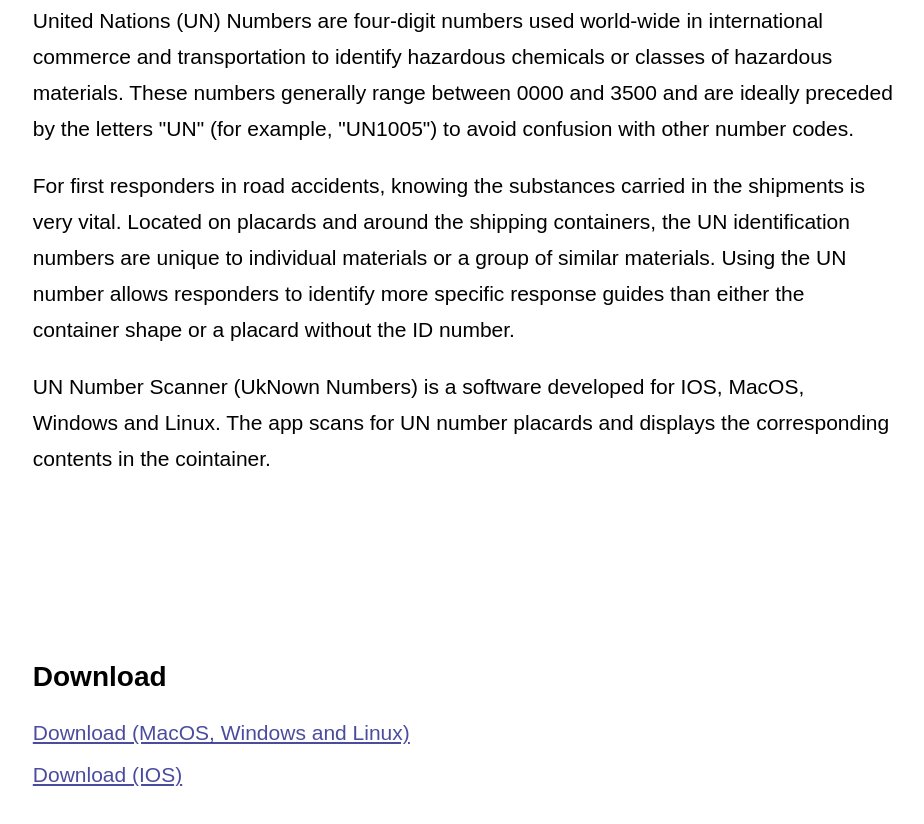
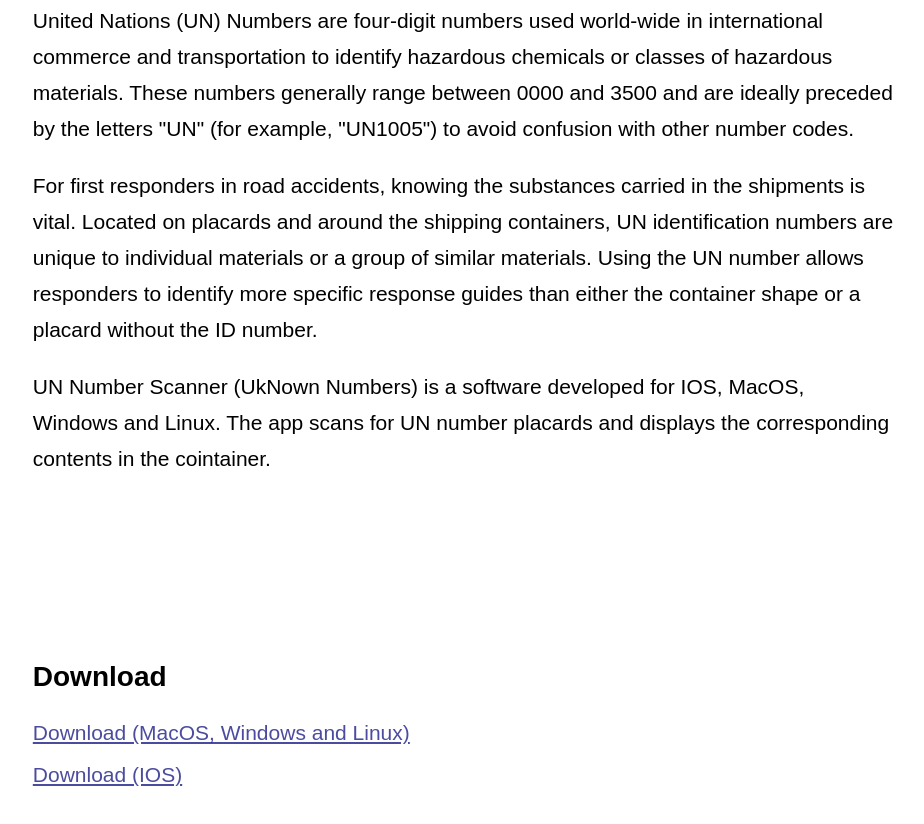
Before and after one commit to RayLi47/RayLi47.github.io, a plain HTML site: page index.html in a window 1280 px wide. Shown: the part 780-1604 px from the top of the page, without its empty margins (176-1100 px from the left). Drawn offline with Linux system fonts and the light colour scheme.

Commit message:
Update index.html

```diff
--- a/index.html
+++ b/index.html
@@ -47,7 +47,7 @@
           <p class='text'> United Nations (UN) Numbers are four-digit numbers used world-wide in international commerce and transportation to identify hazardous chemicals or classes of hazardous materials. These numbers generally range between 0000 and 3500 and are ideally preceded by the letters "UN" (for example, "UN1005") to avoid confusion with other number codes.
           </p>
 
-	  <p class='text text--1'> For first responders in road accidents, knowing the substances carried in the shipments is very vital. Located on placards and around the shipping containers, the UN identification numbers are unique to individual materials or a group of similar materials. Using the UN number allows responders to identify more specific response guides than either the container shape or a placard without the ID number.
+	  <p class='text text--1'> For first responders in road accidents, knowing the substances carried in the shipments is vital. Located on placards and around the shipping containers, UN identification numbers are unique to individual materials or a group of similar materials. Using the UN number allows responders to identify more specific response guides than either the container shape or a placard without the ID number.
 	  </p>
           <a name='download'/>
 
```
